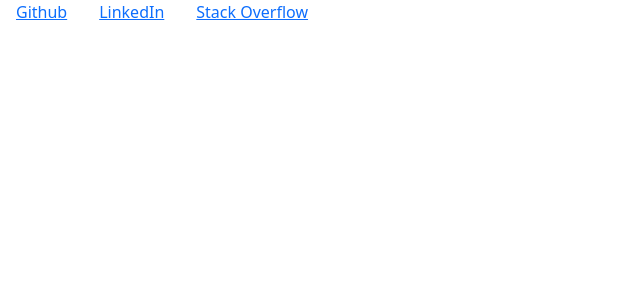
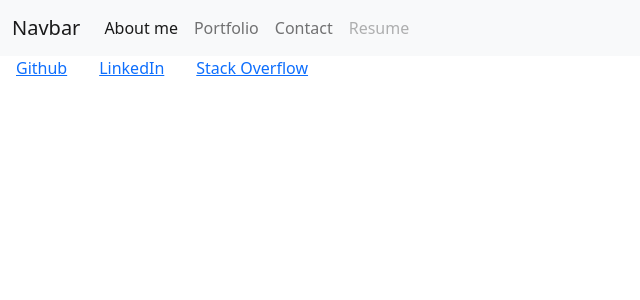
Before and after one commit to Angellyn218/react-portfolio, a React (Create React App) app: page / in a window 1280 px wide. Shown: the top 300 px of the page, without its empty margins (0-640 px from the left). Built offline with nearby package versions, Linux system fonts and the light colour scheme.

Commit message:
Added initial header item

```diff
--- a/src/App.js
+++ b/src/App.js
@@ -1,10 +1,12 @@
 import './App.css';
 import Footer from './components/Foooter';
+import Header from './components/Header';
 
 function App() {
   return(
     <div>
         {/* Add Header */}
+        <Header/>
         {/* Add Projects */}
         {/* Add Footer */}
         <Footer/>
--- a/src/components/Foooter.js
+++ b/src/components/Foooter.js
@@ -2,10 +2,10 @@
 
 export default function Footer() {
     return (
-        <footer class="">
-            <a class="mx-3 footer-item" href="https://github.com/Angellyn218">Github</a>
-            <a class="mx-3 footer-item" href="https://www.linkedin.com/in/angel-cervantes-294449167/">LinkedIn</a>
-            <a class="mx-3 footer-item" href="https://stackoverflow.com/users/20678820/angel-cervantes">Stack Overflow</a>
+        <footer className="">
+            <a className="mx-3 footer-item" href="https://github.com/Angellyn218">Github</a>
+            <a className="mx-3 footer-item" href="https://www.linkedin.com/in/angel-cervantes-294449167/">LinkedIn</a>
+            <a className="mx-3 footer-item" href="https://stackoverflow.com/users/20678820/angel-cervantes">Stack Overflow</a>
         </footer>
     )
 }
--- a/src/components/Header.js
+++ b/src/components/Header.js
@@ -0,0 +1,30 @@
+import React, { useState } from "react";
+
+export default function Header() {
+    return (
+        <nav className="navbar navbar-expand-lg navbar-light bg-light">
+            <div className="container-fluid">
+                <a className="navbar-brand" href="#">Navbar</a>
+                <button className="navbar-toggler" type="button" data-bs-toggle="collapse" data-bs-target="#navbarNav" aria-controls="navbarNav" aria-expanded="false" aria-label="Toggle navigation">
+                <span className="navbar-toggler-icon"></span>
+                </button>
+                <div className="collapse navbar-collapse" id="navbarNav">
+                <ul className="navbar-nav">
+                    <li className="nav-item">
+                    <a className="nav-link active" aria-current="page" href="#about">About me</a>
+                    </li>
+                    <li className="nav-item">
+                    <a className="nav-link" href="#portfolio">Portfolio</a>
+                    </li>
+                    <li className="nav-item">
+                    <a className="nav-link" href="#contact">Contact</a>
+                    </li>
+                    <li className="nav-item">
+                    <a className="nav-link disabled" href="#resume">Resume</a>
+                    </li>
+                </ul>
+                </div>
+            </div>
+        </nav>
+    )
+}
```
